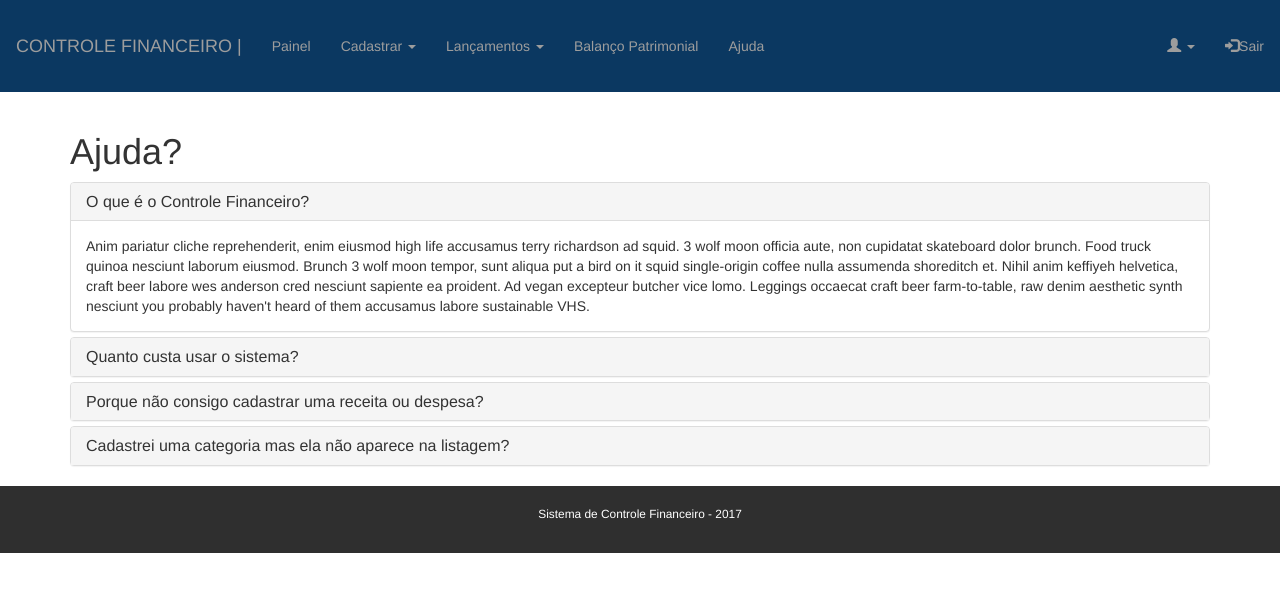
After one commit to natanielsantos/controle-financeiro, a PHP site: template src/View/ajuda.twig in a window 1280 px wide. The commit adds this page. Shown: the top 592 px of the page. Run offline with PHP 8.4, Linux system fonts and the light colour scheme; the template is opened without the code that fills it, so the values that code supplies are empty; some libraries are stand-ins or nearby versions.

Commit message:
#Corrigida rotina para o CRUD

```diff
--- /dev/null
+++ b/public/js/categoria.js
@@ -0,0 +1,33 @@
+//JS DO MODAL PARA EDITAR CATEGORIA
+$('#modal-edita').on('show.bs.modal', function (event) {
+    var button = $(event.relatedTarget);// Button that triggered the modal
+    var idEdita = button.data('editid');
+    var editaDescricao = button.data('editdescricao');
+    var editaNome = button.data('editnome');// Extract info from data-* attributes
+    // If necessary, you could initiate an AJAX request here (and then do the updating in a callback).
+    // Update the modal's content. We'll use jQuery here, but you could use a data binding library or other methods instead.
+    var modal = $(this);
+
+    $("#formEdita").attr("action", '/editaCategoria/id=' + idEdita);
+
+    modal.find('.modal-title').text('Categoria: ' + editaNome);
+    modal.find('.modal-body input').val(editaNome);
+    modal.find('.modal-body textarea').val(editaDescricao);
+
+});
+
+//JS DO MODAL PARA EXCLUIR CATEGORIA
+$('#modal-exclui').on('show.bs.modal', function (event) {
+    var button = $(event.relatedTarget);// Button that triggered the modal
+    var idexclui = button.data('excidcategoria');
+    var excluiDescricao = button.data('excdescricao');
+    var excluiNome = button.data('excnome');// Extract info from data-* attributes
+    // If necessary, you could initiate an AJAX request here (and then do the updating in a callback).
+    // Update the modal's content. We'll use jQuery here, but you could use a data binding library or other methods instead.
+    var modal = $(this);
+    modal.find('.modal-title').text('Categoria : ' + excluiNome);
+    modal.find('.modal-body input').val(excluiNome);
+    modal.find('.modal-body textarea').val(excluiDescricao);
+
+    $("#formExclui").attr("action", '/excluiCategoria/id=' + idexclui);
+});
--- /dev/null
+++ b/src/View/ajuda.twig
@@ -0,0 +1,66 @@
+{% extends 'base.twig' %}
+
+{% block title %}{{titulo}}{% endblock %}
+
+{% block body %}
+    <div class="container">
+        <div><h1>Ajuda?</h1></div>
+        <div class="panel-group" id="accordion" role="tablist" aria-multiselectable="true">
+            <div class="panel panel-default">
+                <div class="panel-heading" role="tab" id="headingOne">
+                    <h4 class="panel-title">
+                        <a role="button" data-toggle="collapse" data-parent="#accordion" href="#collapseOne" aria-expanded="true" aria-controls="collapseOne">
+                            O que é o Controle Financeiro?
+                        </a>
+                    </h4>
+                </div>
+                <div id="collapseOne" class="panel-collapse collapse in" role="tabpanel" aria-labelledby="headingOne">
+                    <div class="panel-body">
+                        Anim pariatur cliche reprehenderit, enim eiusmod high life accusamus terry richardson ad squid. 3 wolf moon officia aute, non cupidatat skateboard dolor brunch. Food truck quinoa nesciunt laborum eiusmod. Brunch 3 wolf moon tempor, sunt aliqua put a bird on it squid single-origin coffee nulla assumenda shoreditch et. Nihil anim keffiyeh helvetica, craft beer labore wes anderson cred nesciunt sapiente ea proident. Ad vegan excepteur butcher vice lomo. Leggings occaecat craft beer farm-to-table, raw denim aesthetic synth nesciunt you probably haven't heard of them accusamus labore sustainable VHS.
+                    </div>
+                </div>
+            </div>
+            <div class="panel panel-default">
+                <div class="panel-heading" role="tab" id="headingTwo">
+                    <h4 class="panel-title">
+                        <a class="collapsed" role="button" data-toggle="collapse" data-parent="#accordion" href="#collapseTwo" aria-expanded="false" aria-controls="collapseTwo">
+                            Quanto custa usar o sistema?
+                        </a>
+                    </h4>
+                </div>
+                <div id="collapseTwo" class="panel-collapse collapse" role="tabpanel" aria-labelledby="headingTwo">
+                    <div class="panel-body">
+                        Absolutamente nada...
+                    </div>
+                </div>
+            </div>
+            <div class="panel panel-default">
+                <div class="panel-heading" role="tab" id="headingThree">
+                    <h4 class="panel-title">
+                        <a class="collapsed" role="button" data-toggle="collapse" data-parent="#accordion" href="#collapseThree" aria-expanded="false" aria-controls="collapseThree">
+                            Porque não consigo cadastrar uma receita ou despesa?
+                        </a>
+                    </h4>
+                </div>
+                <div id="collapseThree" class="panel-collapse collapse" role="tabpanel" aria-labelledby="headingThree">
+                    <div class="panel-body">
+                        Para cadastrar uma receita ou despesa você deve ter pelo menos uma categoria e uma forma de pagamento cadastrada.                    </div>
+                </div>
+            </div>
+
+            <div class="panel panel-default">
+                <div class="panel-heading" role="tab" id="headingThree">
+                    <h4 class="panel-title">
+                        <a class="collapsed" role="button" data-toggle="collapse" data-parent="#accordion" href="#collapseFour  " aria-expanded="false" aria-controls="collapseThree">
+                            Cadastrei uma categoria mas ela não aparece na listagem?
+                        </a>
+                    </h4>
+                </div>
+                <div id="collapseFour" class="panel-collapse collapse" role="tabpanel" aria-labelledby="headingThree">
+                    <div class="panel-body">
+                        Após cadastrar uma categoria você precisa atualizar.                    </div>
+                </div>
+            </div>
+        </div>
+    </div>
+{% endblock %}
--- a/src/View/base.twig
+++ b/src/View/base.twig
@@ -104,7 +104,7 @@
                         </ul>
                     </li>
                     <li><a href="#">Balanço Patrimonial</a></li>
-                    <li><a href="#">Ajuda</a></li>
+                    <li><a href="/ajuda">Ajuda</a></li>
 
 
                 </ul>
@@ -138,32 +138,9 @@
         <!-- jQuery (necessary for Bootstrap's JavaScript plugins) -->
         <script src="https://ajax.googleapis.com/ajax/libs/jquery/1.12.4/jquery.min.js"></script>
         <script src="js/bootstrap.min.js"></script>
+        <script src="js/categoria.js"></script>
 
-        <script type="text/javascript">
-            $('#modal-edita').on('show.bs.modal', function (event) {
-                var button = $(event.relatedTarget);// Button that triggered the modal
-                var recipient = button.data('whatever');
-                var recipient2 = button.data('whatever2');// Extract info from data-* attributes
-                // If necessary, you could initiate an AJAX request here (and then do the updating in a callback).
-                // Update the modal's content. We'll use jQuery here, but you could use a data binding library or other methods instead.
-                var modal = $(this);
-                modal.find('.modal-title').text('Categoria: ' + recipient);
-                modal.find('.modal-body input').val(recipient);
-                modal.find('.modal-body textarea').val(recipient2);
-            });
 
-            $('#modal-exclui').on('show.bs.modal', function (event) {
-                var button = $(event.relatedTarget);// Button that triggered the modal
-                var recipient = button.data('whatever');
-                var recipient2 = button.data('whatever2');// Extract info from data-* attributes
-                // If necessary, you could initiate an AJAX request here (and then do the updating in a callback).
-                // Update the modal's content. We'll use jQuery here, but you could use a data binding library or other methods instead.
-                var modal = $(this);
-                modal.find('.modal-title').text('Categoria : ' + recipient);
-                modal.find('.modal-body input').val(recipient);
-                modal.find('.modal-body textarea').val(recipient2);
-            });
-        </script>
 
 
     </body>
```
Also changed, not shown: src/Controller/ControleCategorias.php (+4 -4 lines), src/Controller/ControleHome.php (+13 -0 lines), src/View/home.twig (+0 -7 lines), src/View/listaCategorias.twig (+12 -10 lines), src/routes.php (+5 -2 lines).
